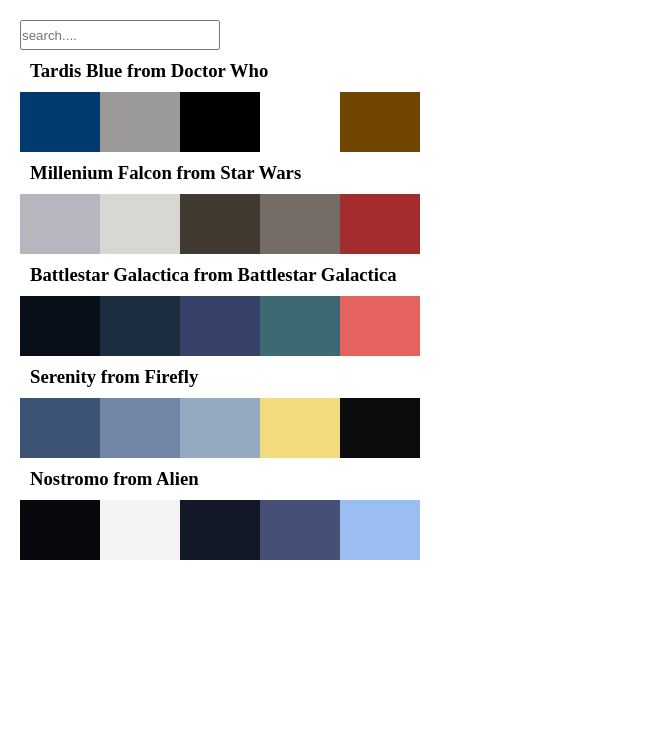
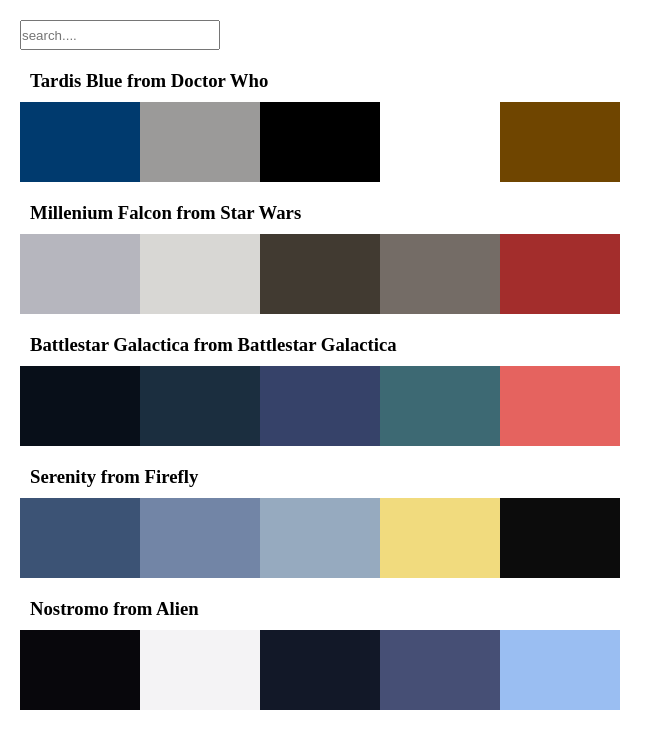
Before and after one commit to Vianam92/paddles, a plain HTML site: page index.html in a window 1280 px wide. Shown: the whole page, without its empty margins (0-663 px from the left). Drawn offline with Linux system fonts and the light colour scheme.

Commit message:
add new styles

```diff
--- a/styles/main.css
+++ b/styles/main.css
@@ -6,11 +6,14 @@
 
 body {
     margin: 20px;
+    display: flex;
+    flex-direction: column;
 }
 
 .list-container {
     display: flex;
     list-style-type: none;
+    flex-wrap: wrap;
 }
 
 .color__item {
@@ -34,7 +37,7 @@
 
 .text {
     width: 100%;
-    margin: 10px;
+    margin: 20px 10px 10px 10px;
 }
 
 .input {
@@ -45,3 +48,10 @@
 .input:hover {
     border: 3px solid rgb(137, 74, 196);
 }
+
+@media(min-width:768px) {
+    .color__item {
+        width: 120px;
+        height: 80px;
+    }
+}
```
